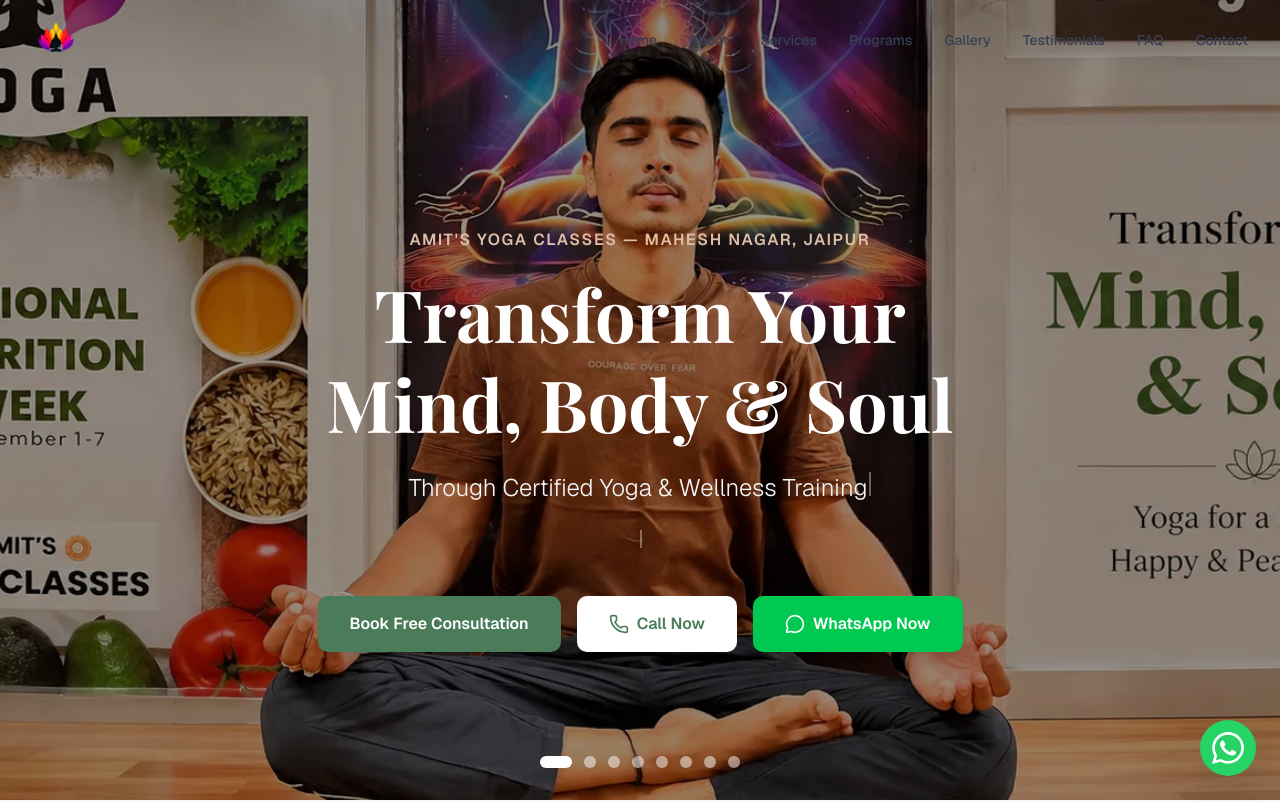
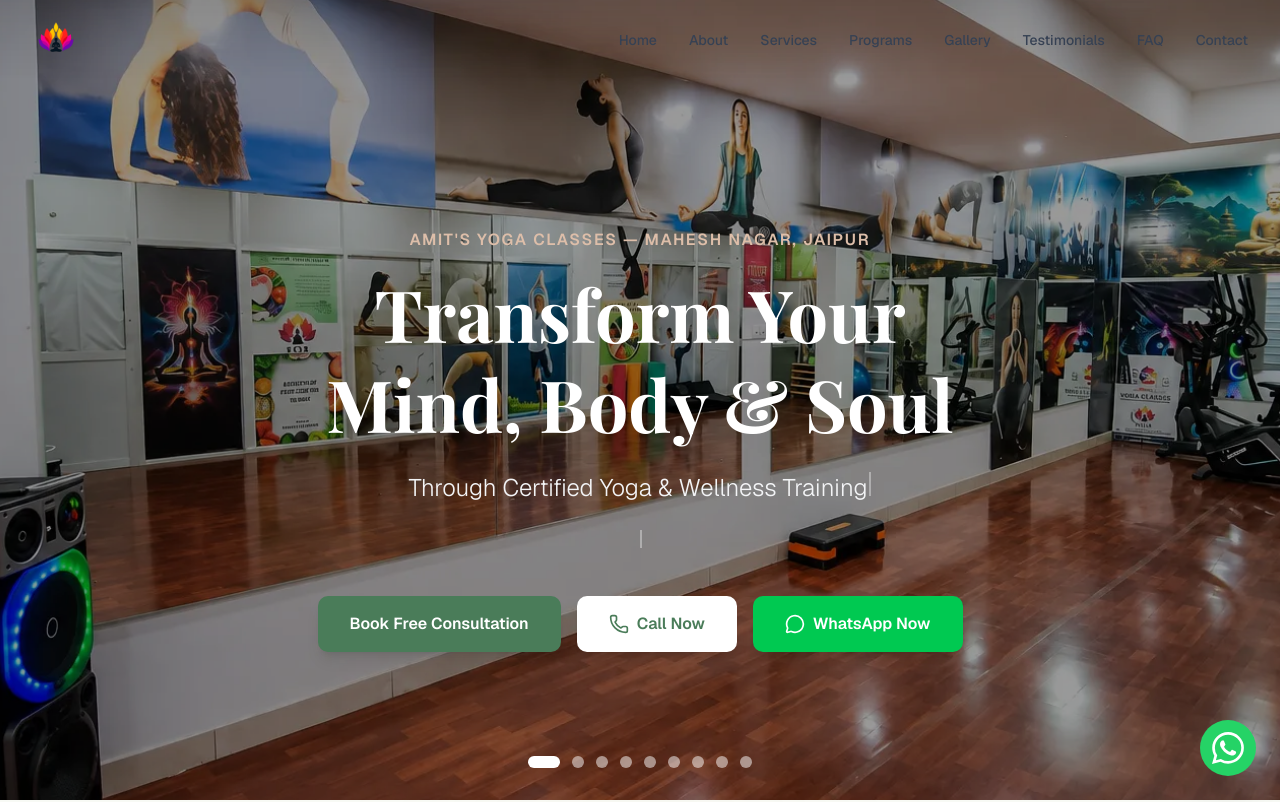
Before and after one commit to hcjaat/amit-yoga-classes, a Next.js app: page / in a window 1280 px wide. Shown: the top 802 px of the page. Built offline with nearby package versions, Linux system fonts and the light colour scheme; a web font is replaced by a local one.

Commit message:
Add center-yoga.webp to gallery and hero sections

```diff
--- a/components/gallery.tsx
+++ b/components/gallery.tsx
@@ -7,6 +7,7 @@ import { ChevronLeft, ChevronRight, Expand } from 'lucide-react';
 import { fadeInUp } from '@/lib/animations';
 
 const galleryImages = [
+  { id: 10, src: '/images/center-yoga.webp', alt: 'Central Yoga Pose' },
   { id: 1, src: '/images/yoga/1.webp', alt: 'Yoga Pose 1' },
   { id: 2, src: '/images/yoga/2.webp', alt: 'Yoga Pose 2' },
   { id: 3, src: '/images/yoga/temple-yoga.webp', alt: 'Temple Yoga Pose' },
--- a/components/hero.tsx
+++ b/components/hero.tsx
@@ -7,6 +7,7 @@ import { Phone, MessageCircle } from 'lucide-react';
 import { fadeInUp } from '@/lib/animations';
 
 const heroImages = [
+  '/images/center-yoga.webp',
   '/images/yoga/1.webp',
   '/images/yoga/mountaintop-meditation.webp',
   '/images/yoga/mountaintop-warrior.webp',
```
Also changed, not shown: public/images/center-yoga.webp (added).
